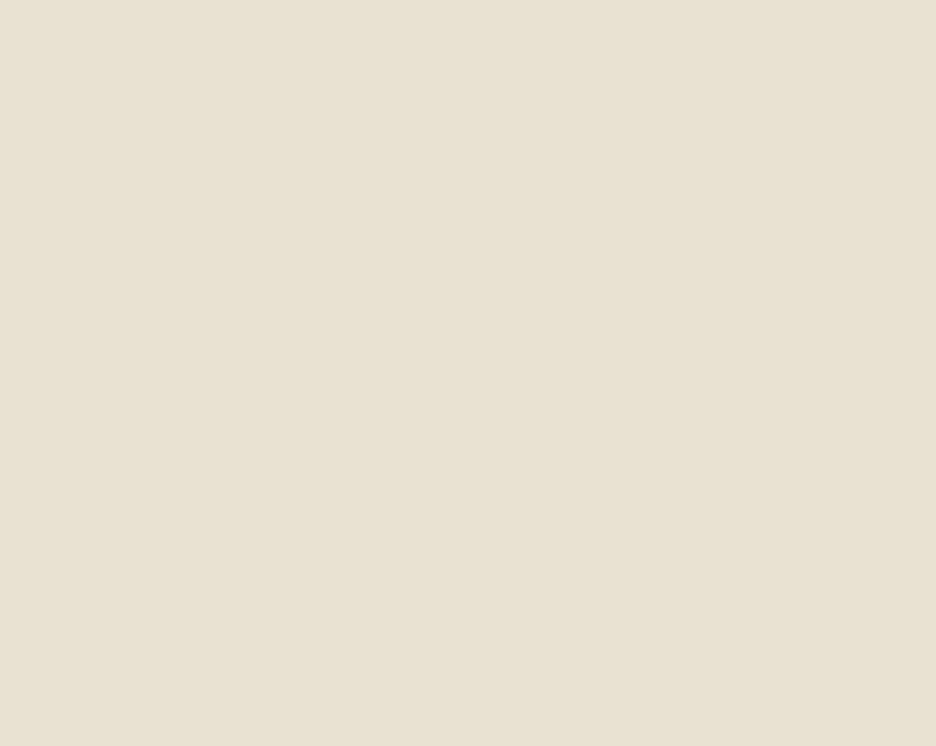
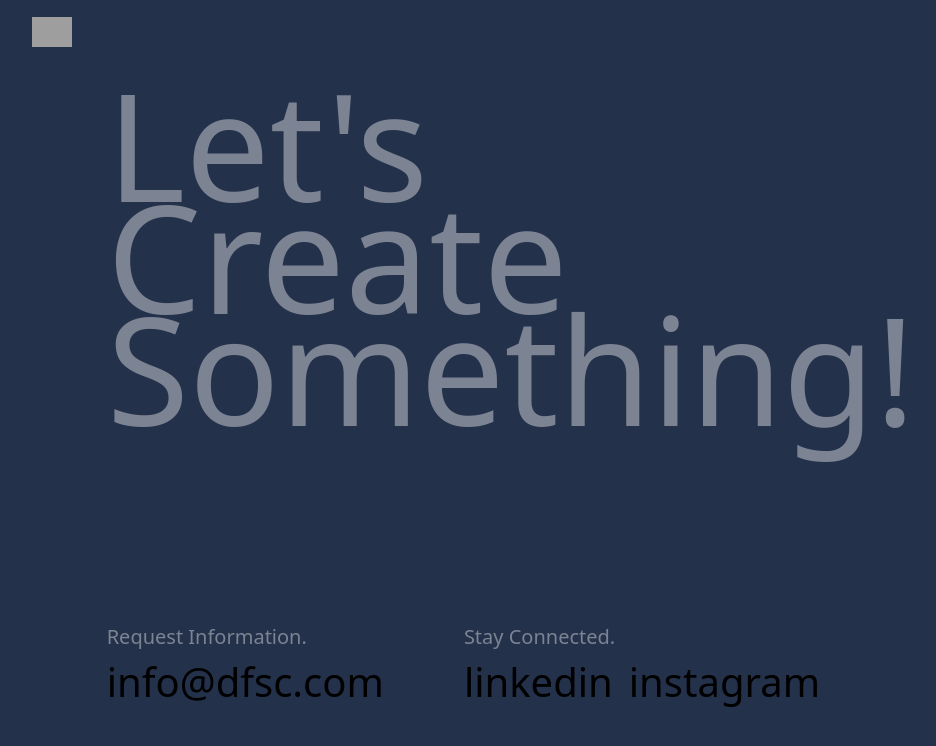
Before and after one commit to kbrandon19/debonairfox-creative-studio, a Next.js app: page /Contact in a window 1280 px wide. Shown: the top 746 px of the page, without its empty margins (8-944 px from the left). Built offline with nearby package versions, Linux system fonts and the light colour scheme; grey boxes are pictures that could not be loaded.

Commit message:
Contact section complete, fixed header

```diff
--- a/app/About/page.tsx
+++ b/app/About/page.tsx
@@ -6,9 +6,9 @@ import TextCarousel from '../../components/TextCarousel/page'
 
 function About() {
   return (
-    <div className="w-auto h-auto bg-background py-36 px-5 flex flex-col gap-y-20">
+    <div className="w-auto h-auto bg-background py-36  flex flex-col gap-y-20">
       {/* First Line */}
-      <div className="w-full  lg:w-5/6 mx-auto h-auto flex flex-col md:flex-row ">
+      <div className="w-full  lg:w-5/6 mx-auto h-auto flex flex-col md:flex-row px-5">
         <div className="basis-1/2  flex gap-y-5 flex-col">
           <p className="text-titleMid leading-[3rem] md:text-titleMd md:leading-[5rem] uppercase font-semibold opacity-30">
             Crafting Unique Digital Experiences
@@ -37,7 +37,7 @@ function About() {
       </div>
 
       {/* Second Row */}
-      <div className="w-full lg:w-5/6 mx-auto h-auto flex flex-col-reverse md:flex-row">
+      <div className="w-full lg:w-5/6 mx-auto h-auto flex flex-col-reverse md:flex-row px-5">
         <div className="h-auto basis-1/2 flex justify-center items-center">
           <Image
             src={profileImg}
--- a/app/Contact/page.tsx
+++ b/app/Contact/page.tsx
@@ -25,55 +25,42 @@ async function Contact() {
   // const data: contactSection = await getData();
 
   return (
-    // <div className="w-full h-screen bg-accent-default py-20">
-    //   <div
-    //     className="w-5/6 h-full mx-auto flex flex-col lg:flex-row"
-    //   >
-    //     <div className="flex w-full  gap-10 lg:gap-6 justify-center  mx-auto">
+    <div className="w-full h-screen bg-accent-default py-20">
+      <div className=" w-full md:w-5/6 h-full mx-auto flex justify-between lg:flex-row px-5 lg:px-0">
+        <div className=" h-full flex flex-col justify-between gap-y-10 p-2">
 
 
-    //       <div className="h-full w-auto basis-1/2 flex flex-col justify-end items-start text-secTitle gap-y-5">
-    //         <ContactForm />
 
-    //         <div>
-    //           ec.southamerica
-    //         </div>
+            <div className="max-w-screen-sm">
+            <h1 className=" text-titleMid leading-[3rem] md:text-titleLg md:leading-[7rem] 2xl:leading-[7.5rem] 2xl:text-titleLg text-accent-100">Let&apos;s Create Something!</h1>
+            </div>
 
-    //         <div className="h-auto w-auto flex flex-row justify-start items-end gap-x-5">
-    //           <div>
-    //             <p className="text-l text-accent-100 ">Request Information.</p>
-    //             <p className=" ">email@gmail.com</p>
-    //           </div>
-
-    //           <div className="">
-    //             <p className="text-l text-accent-100 ">
-    //               Stay Connected.</p>
-    //             <div className="flex flex-row gap-x-4">
-    //               <p>LinkedIn</p>
-    //               <p>Instagram</p>
-    //             </div>
-    //           </div>
-    //         </div>
+            <div className="text-titleMid md:text-secTitle flex flex-col md:flex-row lg:justify-between gap-x-20">
+              <div className="flex flex-row justify-start items-end">
+                <div>
+                  <p className="text-l text-accent-100 ">
+                    Request Information.
+                  </p>
+                  <p className="hover:underline transition-all ">info@dfsc.com</p>
+                </div>
+              </div>
+              <div className="">
+                <p className="text-l text-accent-100 ">
+                  Stay Connected.</p>
+                <div className="flex flex-col md:flex-row gap-x-4 lowercase ">
+                  <p className="hover:underline transition-all">LinkedIn</p>
+                  <p className="hover:underline transition-all">Instagram</p>
+                </div>
+              </div>
+            </div>
 
 
 
 
+        </div>
 
-
-    //       </div>
-
-    //       <div className=" h-full w-auto basis-1/2 text-accent-100 ">
-    //         <h1 className=" leading-[7rem] 2xl:text-titleLg">Let&apos;s Create Something!</h1>
-    //         {/* <p className="font-regular font-lora text-xl lg:text-secTitle leading-[4rem] text-accent-100">
-    //         No matter your digital service needs, I’ll work with you to define a strong visual identity. One that communicates your personality and vision through a visual cohesive story.
-
-    //         </p> */}
-    //       </div>
-    //     </div>
-
-    //   </div>
-    // </div>
-    <div></div>
+      </div>
+    </div>
   );
 }
 
--- a/app/Services/DrawerClient.tsx
+++ b/app/Services/DrawerClient.tsx
@@ -46,7 +46,7 @@ const DrawerClient: React.FC<DrawerClientProps> = ({ data }) => {
   }, [activeWord, data]);
 
   return (
-    <div className="w-auto text-wrap">
+    <div className="px-1">
       {words.map((word, index) => (
         <Drawer key={index}>
           <DrawerTrigger onClick={() => setActiveWord(word)}>
@@ -63,7 +63,7 @@ const DrawerClient: React.FC<DrawerClientProps> = ({ data }) => {
             md:text-titleLg md:leading-[7rem]
             lg:text-titleLg lg:leading-[8rem]
             2xl:text-titleXl 2xl:leading-[11rem]
-            hover:text-primary-100">
+            hover:text-primary-100 hover:underline transition-all">
 
               {word}
             </div>
--- a/app/layout.tsx
+++ b/app/layout.tsx
@@ -35,7 +35,7 @@ export default function RootLayout({
     <html suppressHydrationWarning={true} lang="en">
       <body className="w-screen overflow-x-hidden">
 
-          {/* <Header/> */}
+          <Header/>
           <main className={`${poppins.variable} ${lora.variable}`}>
             {children}
             <Analytics />
--- a/app/page.tsx
+++ b/app/page.tsx
@@ -17,7 +17,7 @@ export default function Home() {
     <Services/>
     <About/>
     <Contact/>
-    <Footer/>
+    {/* <Footer/> */}
 
 
 </>
--- a/components/Forms/EmailNewsletter.tsx
+++ /dev/null
@@ -1,69 +0,0 @@
-'use client';
-
-import * as z from 'zod';
-import { useForm } from "react-hook-form";
-import { Form, FormControl, FormDescription, FormField, FormItem, FormLabel, FormMessage } from "../ui/form";
-import { zodResolver } from '@hookform/resolvers/zod';
-import { Input } from '../ui/input';
-import { Button } from '../ui/button';
-
-
-const FormSchema = z.object({
-  firstname: z.string().min(1),
-  email: z.string().min(1) //.min(2, {
-  //   message: "Username must be at least 2 characters.",
-  // }),
-})
-
-const NewsLetterForm = () =>{
- const form = useForm<z.infer<typeof FormSchema>>({
-      resolver: zodResolver(FormSchema),
-      defaultValues:{
-        firstname:"",
-        email:""
-      }
-    })
-
-    const onSubmit = () =>{
-      console.log('form submitted');
-    }
-
-  return (
-<>
-<p className="text-xs smd:text-sm max-w-96 italic">Dont miss out on any new updates. Sign up to receive updates about design, services, tips and more!</p>
-<Form {...form}>
-      <form onSubmit={form.handleSubmit(onSubmit)} className="w-2/3 max-w-80 flex flex-col md:flex-row md:gap-x-3 md:max-w-96">
-      <FormField
-          control={form.control}
-          name="firstname"
-          render={({ field }) => (
-            <FormItem>
-              <FormMessage />
-              <FormControl>
-                <Input className="border-none text-xs tracking-widest uppercase text-accent-default " placeholder="name" type='text'{...field} />
-              </FormControl>
-
-            </FormItem>
-          )}
-        />
-        <FormField
-          control={form.control}
-          name="email"
-          render={({ field }) => (
-            <FormItem>
-              <FormControl>
-                <Input className=" border-none text-xs tracking-widest uppercase md:w-48 text-accent-default " type='email' placeholder="email" {...field} />
-              </FormControl>
-              <FormMessage />
-            </FormItem>
-          )}
-        />
-        <Button type="submit" className='w-full md:w-32 bg-accent-default text-white mt-3 text-xs tracking-widest'>Submit</Button>
-      </form>
-    </Form>
-    </>
-  )
-
-}
-
-export default NewsLetterForm;
--- a/components/Header/page.tsx
+++ b/components/Header/page.tsx
@@ -8,7 +8,7 @@ import { Button } from "@/components/ui/button"
 function Header() {
   return (
     <header className='md:flex justify-center content-center'>
-        <div className='nav w-full md:max-w-screen-2xl h-16 flex justify-between  px-10 items-center'>
+        <div className='nav w-full md:max-w-screen-2xl h-16 flex justify-between  px-10 items-center fixed'>
             <div className='logo'>
                 <Link href="/">
                     <Image
@@ -20,39 +20,17 @@ function Header() {
                 </Link>
             </div>
 
-            {/* <div className='menu w-auto flex flex-row gap-x-12 items-center'>
-
-                    <ul className='hidden smd:flex gap-x-12 font-normal text-sm'>
-                        <li>
-                            <Link href="/about">
-                            <p>about</p>
-                            </Link>
-
-                        </li>
-                        <li>
-                            <Link href="/services">
-                                <p>services</p>
-                                </Link>
-                        </li>
-                            <li>
-                                <Link href="/work">
-                                <p>work</p>
-                                </Link>
-                            </li>
-                    </ul>
-
-
-
-
-                    <Button className='ct bg-accent-default text-white text-xs  tracking-widest font-normal contact block'>
-                        Lets Chat
-                    </Button>
-
-
-            </div> */}
         </div>
 
     </header>
+
+    // Side Nav
+    // <div className='w-screen h-screen relative'>
+    //     <div className='h-64 w-fit p-5 bg-red-300  right-0 bottom-1/2 fixed'>
+    //         H
+    //     </div>
+
+    // </div>
   )
 }
 
```
Also changed, not shown: components/Footer/page.tsx (+1 -64 lines).
